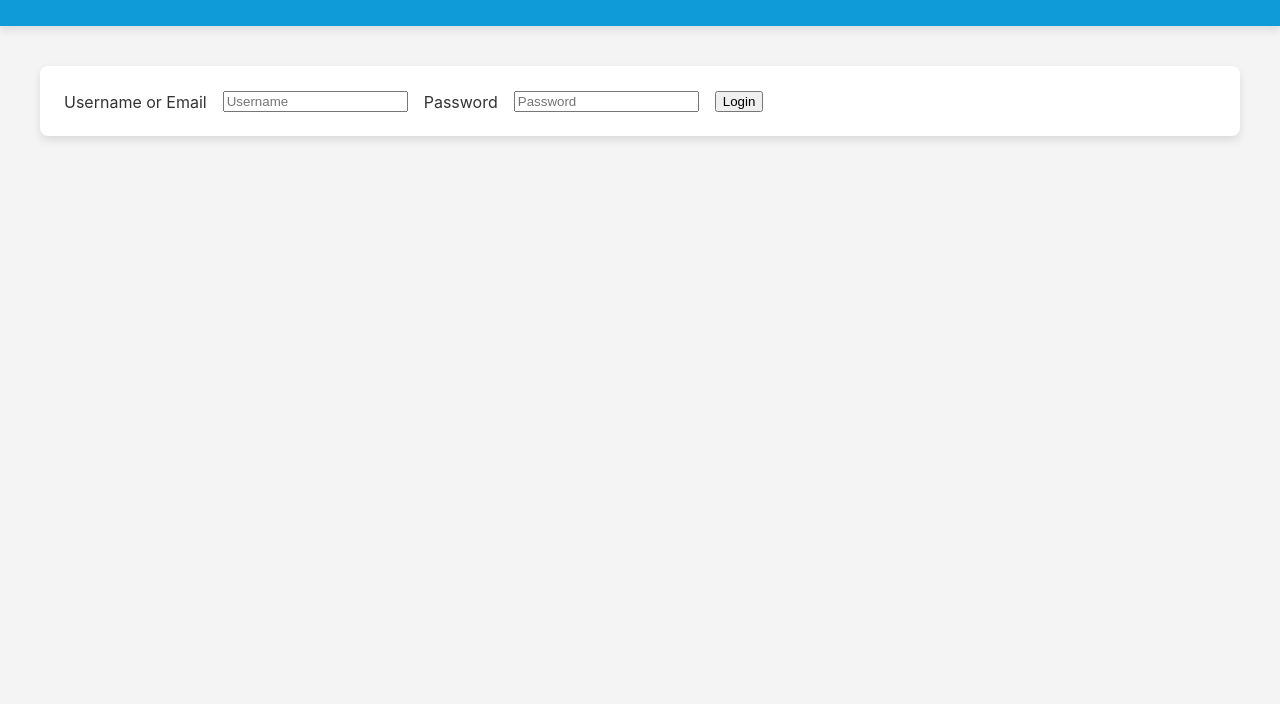
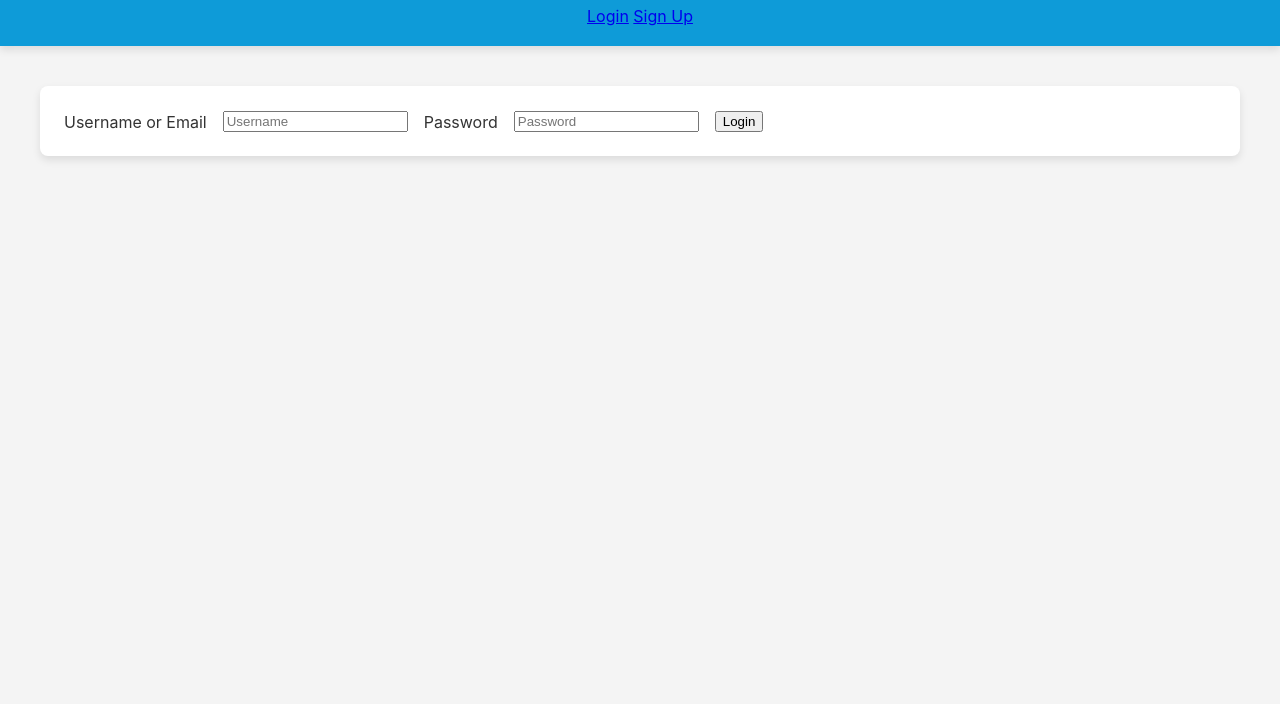
Before and after one commit to harrisabdullah/F28WP-CW, a website: page public/login/login.html in a window 1280 px wide. Shown: the part 96-800 px from the top of the page. Drawn offline with Linux system fonts and the light colour scheme.

Commit message:
fsgnhghtj

```diff
--- a/public/login/login.html
+++ b/public/login/login.html
@@ -11,6 +11,8 @@
 
     <header>
         <h1>Log In To Your Account</h1>
+        <a href="/login" class="login-btn">Login</a>
+        <a href="/sign-up" class="sign-up-btn">Sign Up</a>
     </header>
 
     <main>
```
